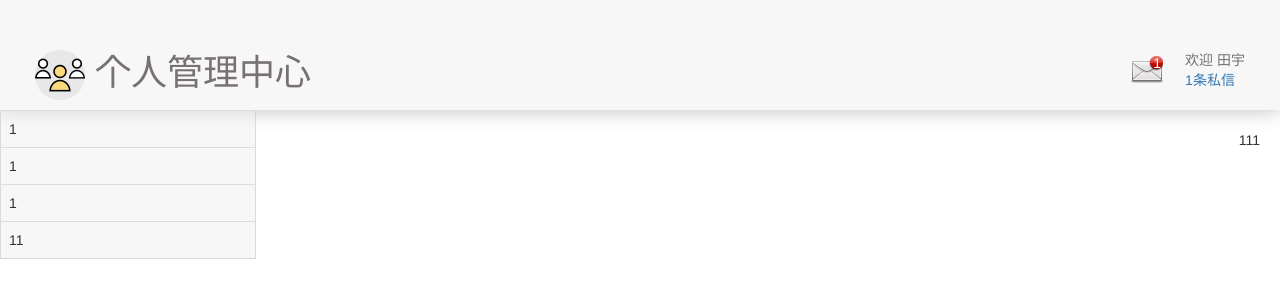
After one commit to YiLing-IOT-Studio/TimeAttendance, a Spring app: template src/main/resources/templates/personalSystem.html in a window 1280 px wide. The commit adds this page. Shown: the top 300 px of the page. Run offline with Thymeleaf, Linux system fonts and the light colour scheme; the template is opened without the code that fills it, so the values that code supplies are empty.

Commit message:
personalSystem

```diff
--- a/src/main/resources/static/css/main.css
+++ b/src/main/resources/static/css/main.css
@@ -8,8 +8,8 @@ div {
 
 body {
     background: rgb(195, 199, 230);
-    overflow-x: hidden;
     background-attachment: fixed;
+    min-width: 1350px;
 }
 
 #canvas {
--- /dev/null
+++ b/src/main/resources/static/css/personal.css
@@ -0,0 +1,46 @@
+.main {
+    width: 100%;
+}
+
+.topBar {
+    width: 100%;
+    background: rgba(236, 237, 240, 0.445);
+    padding-top: 30px;
+    color: rgb(119, 113, 113);
+    box-shadow: 0 0 20px rgb(190, 189, 189);
+}
+
+h1 img {
+    width: 50px;
+    margin-left: 20px;
+}
+
+.pull-right {
+    display: flex;
+    align-items: center;
+    flex-direction: row;
+    margin-right: 20px;
+    position: relative;
+    top: 20px;
+}
+
+.pull-right .email {
+    margin-right: 10px;
+}
+
+.pull-right .emailMark {
+    color: white;
+    position: relative;
+    left: -14px;
+    top: -6px;
+}
+
+.asideBar {
+    width: 20%;
+}
+
+table {
+    border: 1px solid rgba(192, 189, 189, 0.514);
+    background: rgba(236, 237, 240, 0.445);
+    width: 100%;
+}
--- /dev/null
+++ b/src/main/resources/templates/personalSystem.html
@@ -0,0 +1,67 @@
+<!DOCTYPE html>
+<html lang="en">
+
+<head>
+    <meta charset="UTF-8">
+    <meta name="viewport" content="width=device-width, initial-scale=1.0">
+    <meta http-equiv="X-UA-Compatible" content="ie=edge">
+    <title>个人管理中心</title>
+    <link rel="shortcut icon" href="../static/img/icon.png" />
+    <link rel="stylesheet" href="../static/css/bootstrap.css">
+    <script src="../static/js/jquery-3.2.1.min.js"></script>
+    <script src="../static/js/bootstrap.min.js"></script>
+    <link rel="stylesheet" href="../static/css/personal.css">
+</head>
+
+<body>
+    <div class="main">
+        <div class="topBar container">
+            <div class="pull-left">
+                <h1>
+                    <img src="../static/img/team1.png" alt="icon">
+                    <span>个人管理中心</span>
+                </h1>
+            </div>
+            <div class="pull-right">
+                <div class="email">
+                    <img src="../static/img/unreadmail.png" alt="unreadmail">
+                    <span class="emailMark">1</span>
+                </div>
+                <div>
+                    <div>
+                        <span>欢迎</span>
+                        <span class="owner">田宇</span>
+                    </div>
+                    <div>
+                        <span class="mailNum"></span>
+                        <a href="javascript:;">1条私信</a>
+                    </div>
+                </div>
+            </div>
+        </div>
+        <div class="bottom container-fuid">
+            <div class="asideBar pull-left col-4">
+                <!-- <span>2018年3月16日</span> -->
+                <table class="table table-hover">
+                    <tr>
+                        <td>1</td>
+                    </tr>
+                    <tr>
+                        <td>1</td>
+                    </tr>
+                    <tr>
+                        <td>1</td>
+                    </tr>
+                    <tr>
+                        <td rowspan="3">11</td>
+                    </tr>
+                </table>
+            </div>
+            <div class="mainMsg pull-right col-8">
+                111
+            </div>
+        </div>
+    </div>
+</body>
+
+</html>
```
Also changed, not shown: src/main/resources/templates/main.html (+0 -72 lines), src/main/resources/static/img/team.png (added), src/main/resources/static/img/team1.png (added), src/main/resources/static/img/unreadmail.png (added).
